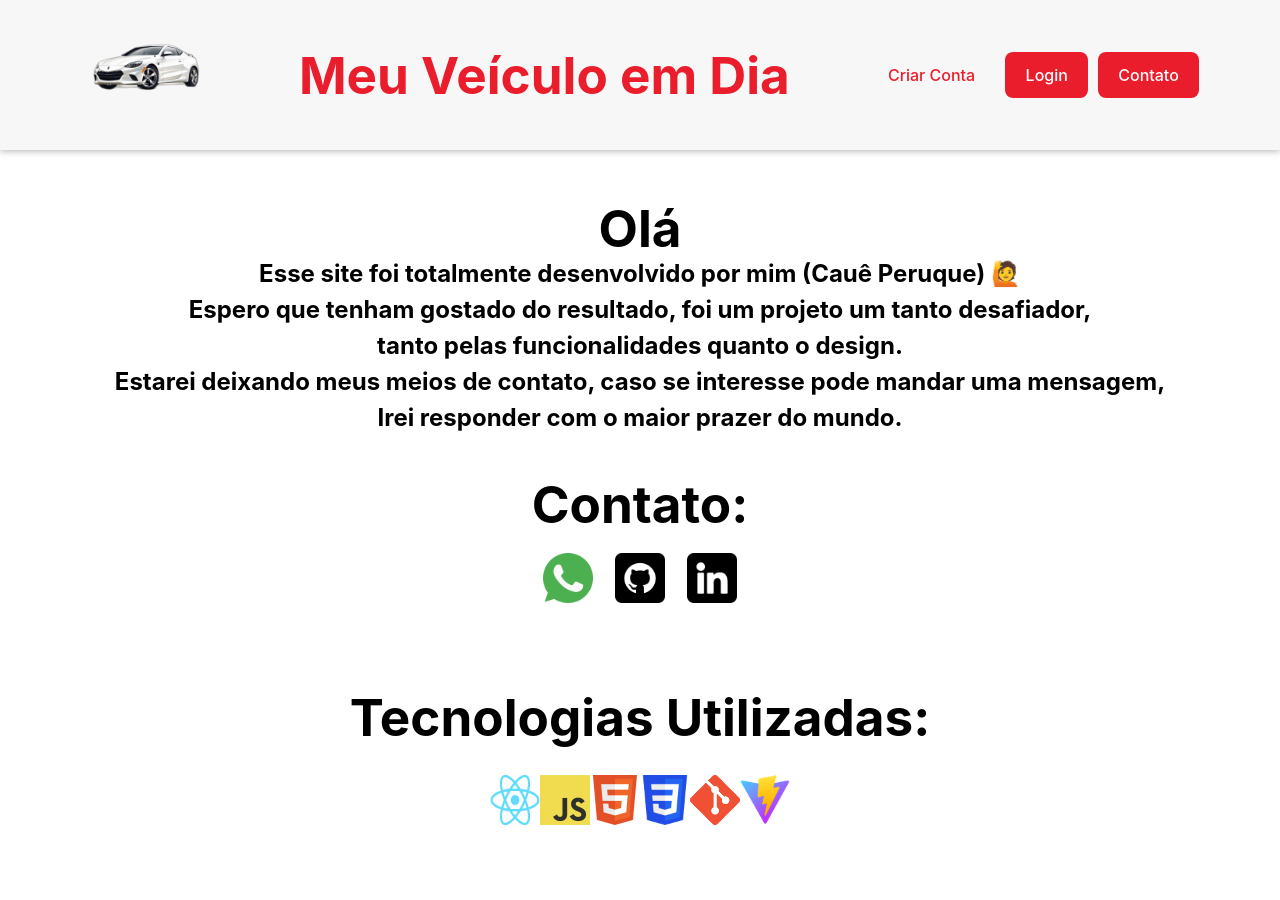
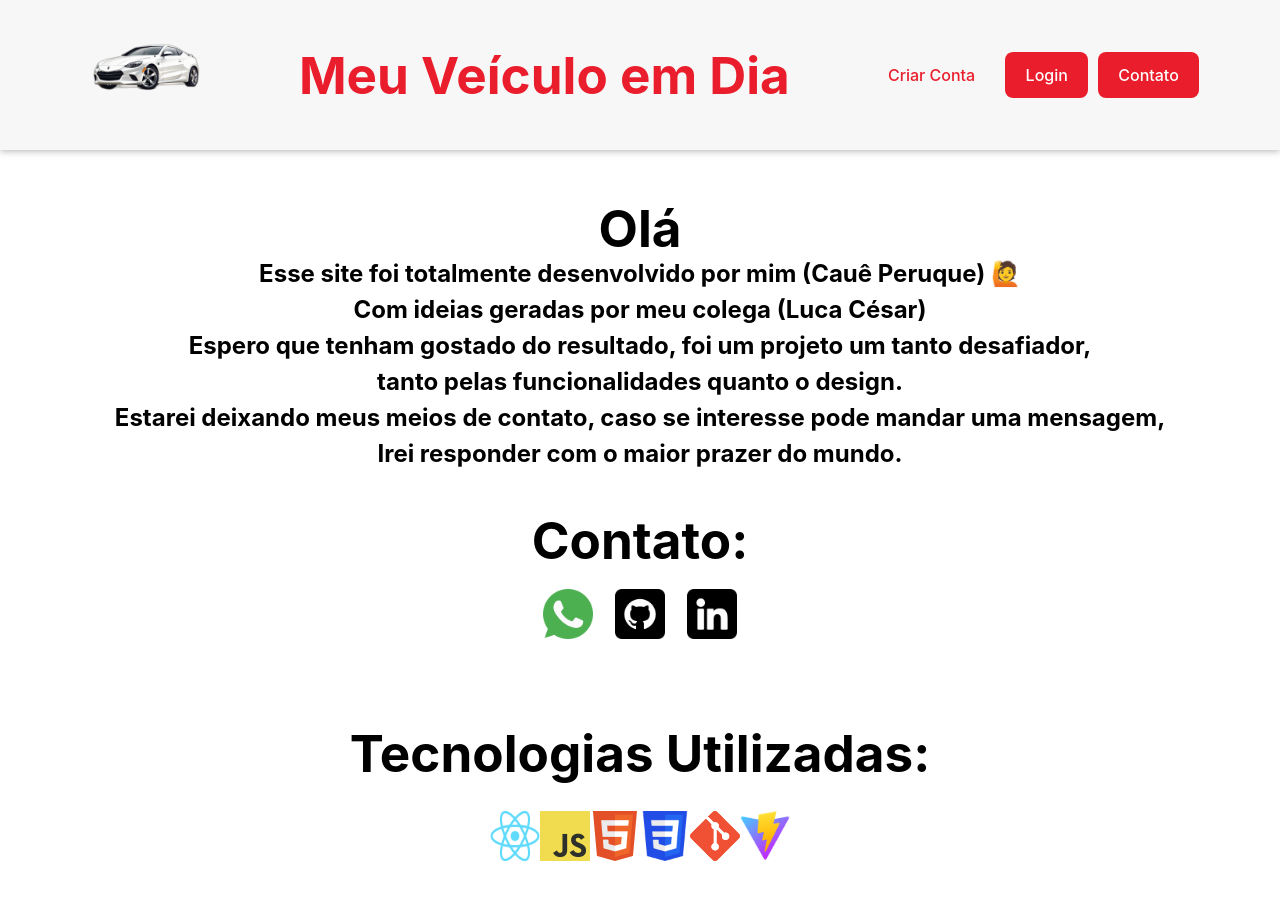
Before and after one commit to caueperuque/meu-veiculo-em-dia, a React (Vite) app: page /contact in a window 1280 px wide. Shown: the top 900 px of the page. Built offline with nearby package versions, Linux system fonts and the light colour scheme.

Commit message:
feat: edit text contact

```diff
--- a/src/pages/Contact.jsx
+++ b/src/pages/Contact.jsx
@@ -20,6 +20,7 @@ export default function Contact() {
         <article>
           <h1 >Olá</h1>
           <h2>Esse site foi totalmente desenvolvido por mim (Cauê Peruque) 🙋</h2>
+          <h2>Com ideias geradas por meu colega (Luca César)</h2>
           <h2>Espero que tenham gostado do resultado, foi um projeto um tanto desafiador,</h2>
           <h2>tanto pelas funcionalidades quanto o design.</h2>
           <h2>Estarei deixando meus meios de contato, caso se interesse pode mandar uma mensagem,</h2>
```
